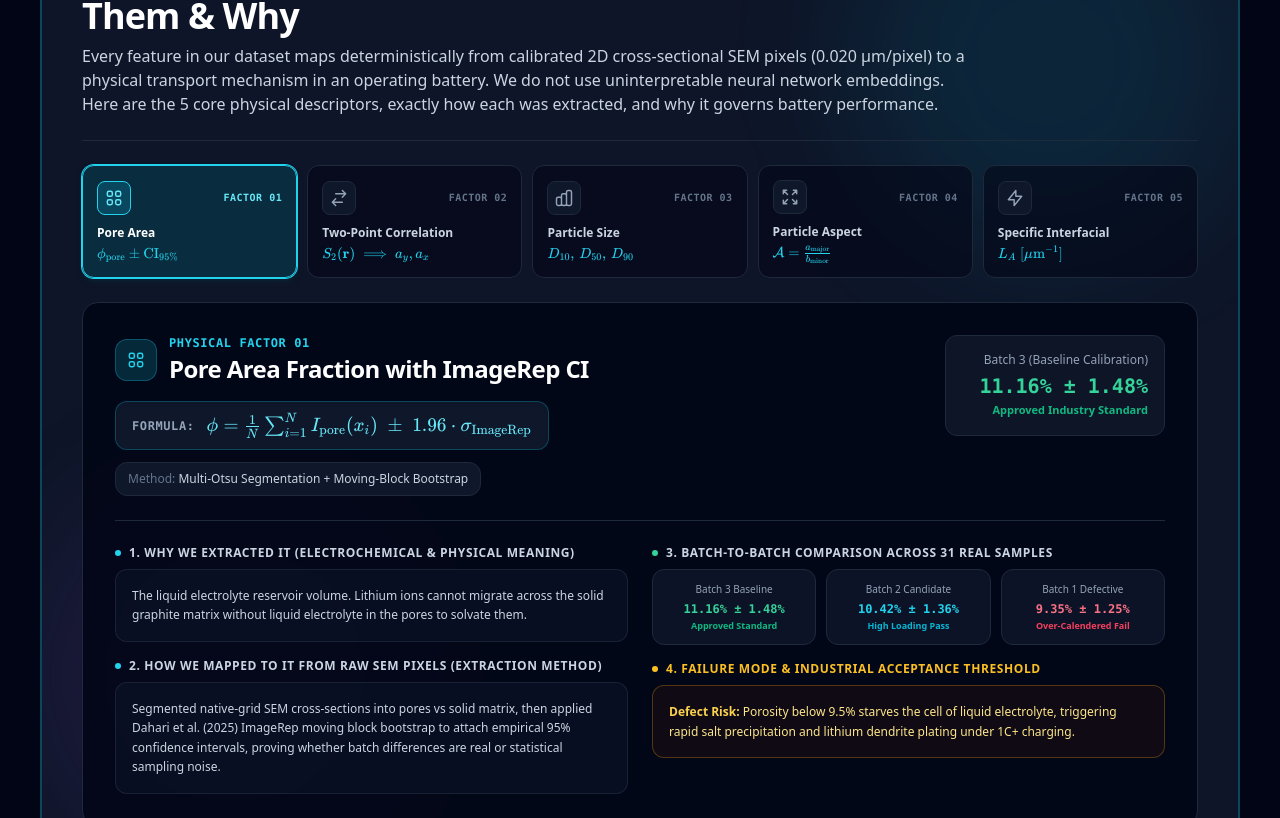
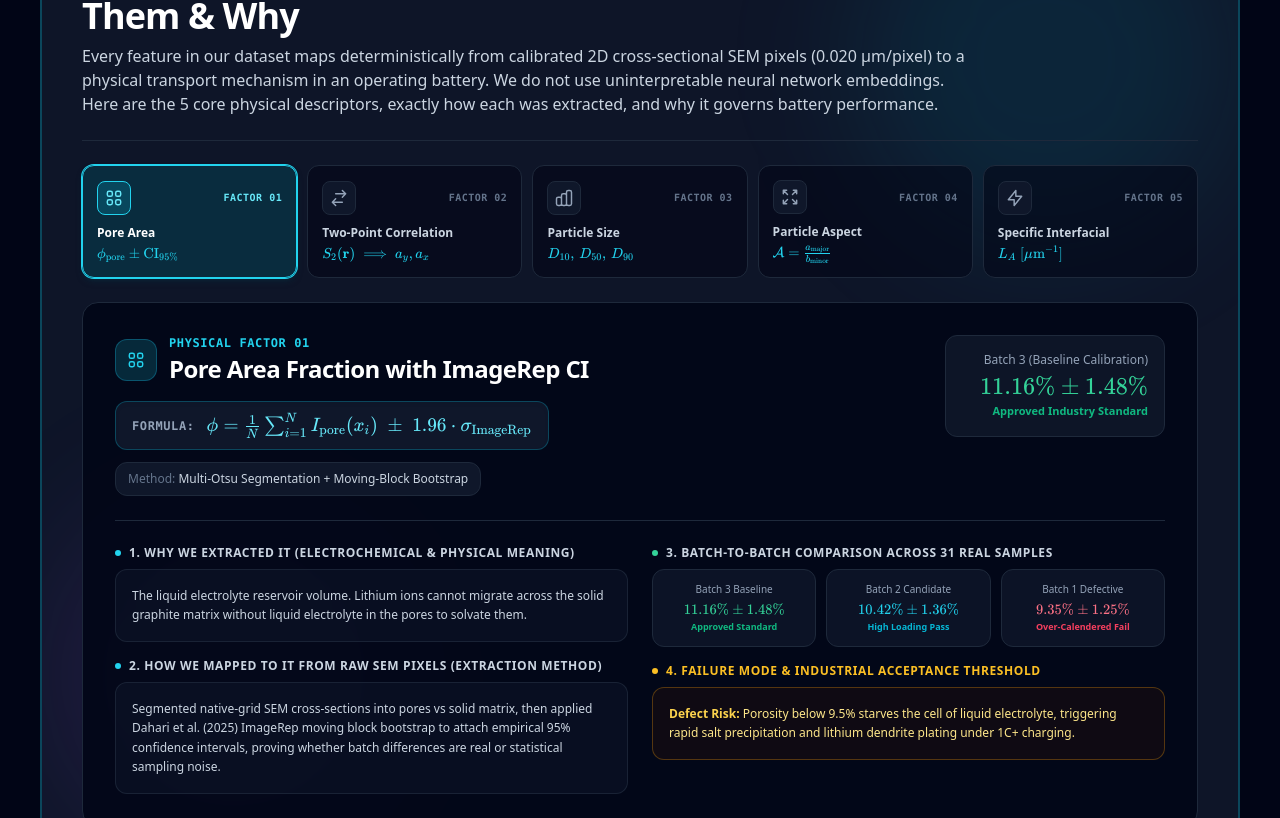
Before and after one commit to michaeldunn99/battery-microstructure-portal, a Next.js app: page / in a window 1280 px wide. Shown: the part 429-1247 px from the top of the page. Built offline with nearby package versions, Linux system fonts and the light colour scheme.

Commit message:
fix: render physical feature batch values as LaTeX

```diff
--- a/components/CorePhysicalFingerprintHero.tsx
+++ b/components/CorePhysicalFingerprintHero.tsx
@@ -31,9 +31,9 @@ const fingerprintCards: FingerprintCard[] = [
       "The liquid electrolyte reservoir volume. Lithium ions cannot migrate across the solid graphite matrix without liquid electrolyte in the pores to solvate them.",
     howWeExtractedIt:
       "Segmented native-grid SEM cross-sections into pores vs solid matrix, then applied Dahari et al. (2025) ImageRep moving block bootstrap to attach empirical 95% confidence intervals, proving whether batch differences are real or statistical sampling noise.",
-    batch3Baseline: "11.16% ± 1.48%",
-    batch2Candidate: "10.42% ± 1.36%",
-    batch1Defective: "9.35% ± 1.25%",
+    batch3Baseline: "11.16\\% \\pm 1.48\\%",
+    batch2Candidate: "10.42\\% \\pm 1.36\\%",
+    batch1Defective: "9.35\\% \\pm 1.25\\%",
     riskThreshold: "Porosity below 9.5% starves the cell of liquid electrolyte, triggering rapid salt precipitation and lithium dendrite plating under 1C+ charging.",
     iconPath: (
       <svg className="w-5 h-5" fill="none" stroke="currentColor" viewBox="0 0 24 24">
@@ -52,9 +52,9 @@ const fingerprintCards: FingerprintCard[] = [
       "Quantifies spatial pore arrangement and directional alignment. Not just how much void space exists, but whether vertical ion highways through the electrode thickness are open or choked off.",
     howWeExtractedIt:
       "Computed the 2D FFT autocovariance of the pore indicator mask to extract the spatial correlation decay length. Supplemented with orthogonal ray-casting to isolate through-plane pore throat (a_y) versus in-plane chord (a_x).",
-    batch3Baseline: "a_y = 0.42 µm, a_x = 0.47 µm (Ratio 1.12)",
-    batch2Candidate: "a_y = 0.41 µm, a_x = 0.45 µm (Ratio 1.10)",
-    batch1Defective: "a_y = 0.36 µm, a_x = 0.41 µm (Ratio 1.14, constricted)",
+    batch3Baseline: "a_y = 0.42\\,\\mu\\text{m},\\ a_x = 0.47\\,\\mu\\text{m}\\quad (\\text{Ratio } 1.12)",
+    batch2Candidate: "a_y = 0.41\\,\\mu\\text{m},\\ a_x = 0.45\\,\\mu\\text{m}\\quad (\\text{Ratio } 1.10)",
+    batch1Defective: "a_y = 0.36\\,\\mu\\text{m},\\ a_x = 0.41\\,\\mu\\text{m}\\quad (\\text{Ratio } 1.14,\\text{ constricted})",
     riskThreshold: "Through-plane throat constriction under 0.38 µm chokes liquid ion flux, producing an 8× ionic tortuosity surge and dangerous overpotentials.",
     iconPath: (
       <svg className="w-5 h-5" fill="none" stroke="currentColor" viewBox="0 0 24 24">
@@ -73,9 +73,9 @@ const fingerprintCards: FingerprintCard[] = [
       "The polydispersity and grain size distribution of the active graphite flakes. Sets the solid-state lithium diffusion path length.",
     howWeExtractedIt:
       "Applied Euclidean distance-transform watershed segmentation to separate touching graphite particles, followed by equivalent circle diameter measurement across thousands of individual flakes per field of view.",
-    batch3Baseline: "D₁₀: 0.09 µm | D₅₀: 0.14 µm | D₉₀: 0.42 µm",
-    batch2Candidate: "D₁₀: 0.09 µm | D₅₀: 0.13 µm | D₉₀: 0.41 µm",
-    batch1Defective: "D₁₀: 0.09 µm | D₅₀: 0.14 µm | D₉₀: 0.47 µm",
+    batch3Baseline: "D_{10}: 0.09\\,\\mu\\text{m} \\mid D_{50}: 0.14\\,\\mu\\text{m} \\mid D_{90}: 0.42\\,\\mu\\text{m}",
+    batch2Candidate: "D_{10}: 0.09\\,\\mu\\text{m} \\mid D_{50}: 0.13\\,\\mu\\text{m} \\mid D_{90}: 0.41\\,\\mu\\text{m}",
+    batch1Defective: "D_{10}: 0.09\\,\\mu\\text{m} \\mid D_{50}: 0.14\\,\\mu\\text{m} \\mid D_{90}: 0.47\\,\\mu\\text{m}",
     riskThreshold: "Oversized particles (D₉₀ > 0.8 µm) create severe core-shell concentration gradients that crack graphite flakes during lithiation expansion.",
     iconPath: (
       <svg className="w-5 h-5" fill="none" stroke="currentColor" viewBox="0 0 24 24">
@@ -94,9 +94,9 @@ const fingerprintCards: FingerprintCard[] = [
       "Measures mechanical flattening and planar reorientation of anisotropic graphite flakes induced by calender roller-press tonnage.",
     howWeExtractedIt:
       "Fitted equivalent bounding ellipses to each segmented active material grain and calculated the ratio of principal moments of inertia.",
-    batch3Baseline: "2.58 ± 0.17",
-    batch2Candidate: "2.56 ± 0.13",
-    batch1Defective: "2.78 ± 0.25 (Severely squashed)",
+    batch3Baseline: "2.58 \\pm 0.17",
+    batch2Candidate: "2.56 \\pm 0.13",
+    batch1Defective: "2.78 \\pm 0.25\\;\\text{(Severely squashed)}",
     riskThreshold: "Aspect ratio > 2.70 proves excessive calender compression: flakes pancake horizontally, closing off through-plane pores and promoting surface plating.",
     iconPath: (
       <svg className="w-5 h-5" fill="none" stroke="currentColor" viewBox="0 0 24 24">
@@ -115,9 +115,9 @@ const fingerprintCards: FingerprintCard[] = [
       "The electrochemically active surface perimeter where liquid electrolyte contacts solid graphite, enabling charge-transfer electrochemical reactions.",
     howWeExtractedIt:
       "Counted adjacent pixel pairs of differing phase appearances (pore vs. solid) across row and column boundaries, scaled by the verified 0.020 µm/pixel magnification, divided by the total valid cross-sectional area.",
-    batch3Baseline: "0.485 µm⁻¹",
-    batch2Candidate: "0.492 µm⁻¹",
-    batch1Defective: "0.412 µm⁻¹ (Loss of reactive boundary)",
+    batch3Baseline: "0.485\\,\\mu\\text{m}^{-1}",
+    batch2Candidate: "0.492\\,\\mu\\text{m}^{-1}",
+    batch1Defective: "0.412\\,\\mu\\text{m}^{-1}\\;\\text{(Loss of reactive boundary)}",
     riskThreshold: "Low interfacial length (<0.43 µm⁻¹) starves the cell of charge-transfer boundary, causing excessive polarization during high-current discharges.",
     iconPath: (
       <svg className="w-5 h-5" fill="none" stroke="currentColor" viewBox="0 0 24 24">
@@ -244,9 +244,9 @@ export default function CorePhysicalFingerprintHero() {
 
           <div className="bg-slate-900/90 border border-slate-800 rounded-xl p-4 text-right min-w-[220px]">
             <span className="text-xs text-slate-400 block font-medium">Batch 3 (Baseline Calibration)</span>
-            <span className="text-xl font-bold font-mono text-emerald-400 block mt-1">
-              {activeCard.batch3Baseline}
-            </span>
+            <div className="text-xl font-bold text-emerald-400 mt-1 leading-tight">
+              <LatexFormula formula={activeCard.batch3Baseline} className="text-emerald-400" />
+            </div>
             <span className="text-[11px] text-emerald-500 font-semibold block mt-0.5">Approved Industry Standard</span>
           </div>
         </div>
@@ -284,23 +284,23 @@ export default function CorePhysicalFingerprintHero() {
               <div className="grid grid-cols-3 gap-2.5 mt-2 text-center">
                 <div className="bg-slate-900/80 border border-slate-800 rounded-xl p-3">
                   <span className="text-[10px] text-slate-400 block">Batch 3 Baseline</span>
-                  <span className="text-xs font-bold text-emerald-400 font-mono mt-1 block">
-                    {activeCard.batch3Baseline}
-                  </span>
+                  <div className="text-xs font-bold text-emerald-400 mt-1 block leading-snug">
+                    <LatexFormula formula={activeCard.batch3Baseline} className="text-emerald-400" />
+                  </div>
                   <span className="text-[9px] text-emerald-500 font-semibold mt-0.5 block">Approved Standard</span>
                 </div>
                 <div className="bg-slate-900/80 border border-slate-800 rounded-xl p-3">
                   <span className="text-[10px] text-slate-400 block">Batch 2 Candidate</span>
-                  <span className="text-xs font-bold text-cyan-400 font-mono mt-1 block">
-                    {activeCard.batch2Candidate}
-                  </span>
+                  <div className="text-xs font-bold text-cyan-400 mt-1 block leading-snug">
+                    <LatexFormula formula={activeCard.batch2Candidate} className="text-cyan-400" />
+                  </div>
                   <span className="text-[9px] text-cyan-500 font-semibold mt-0.5 block">High Loading Pass</span>
                 </div>
                 <div className="bg-slate-900/80 border border-slate-800 rounded-xl p-3">
                   <span className="text-[10px] text-slate-400 block">Batch 1 Defective</span>
-                  <span className="text-xs font-bold text-rose-400 font-mono mt-1 block">
-                    {activeCard.batch1Defective}
-                  </span>
+                  <div className="text-xs font-bold text-rose-400 mt-1 block leading-snug">
+                    <LatexFormula formula={activeCard.batch1Defective} className="text-rose-400" />
+                  </div>
                   <span className="text-[9px] text-rose-500 font-semibold mt-0.5 block">Over-Calendered Fail</span>
                 </div>
               </div>
```
